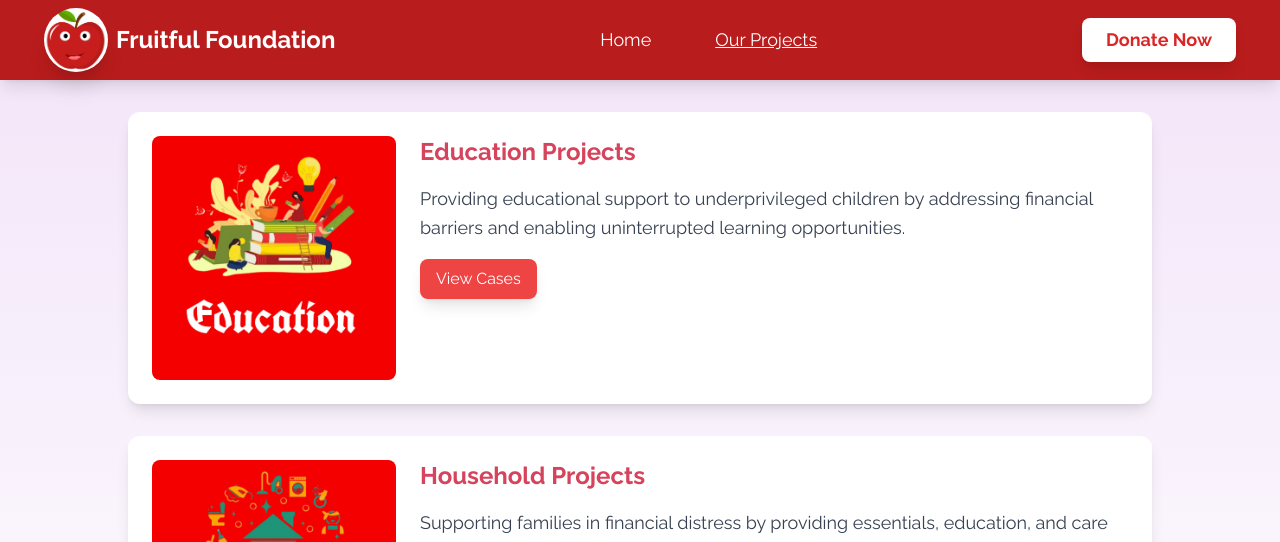
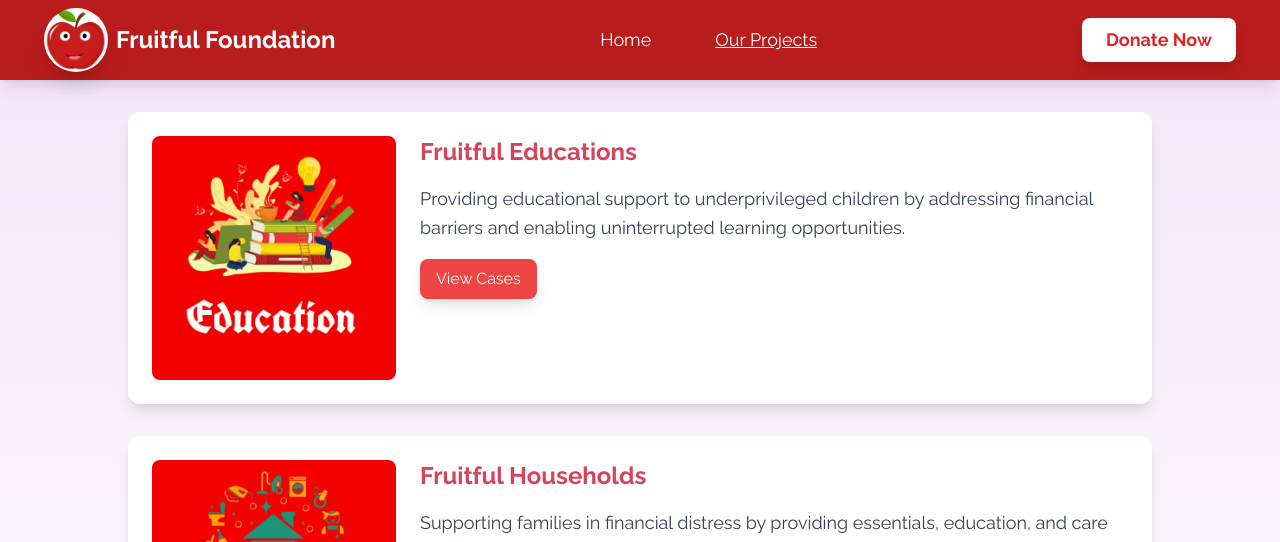
Before and after one commit to rouhan14/fruitful-foundation, a React (Vite) app: page /projects in a window 1280 px wide. Shown: the top 542 px of the page. Built offline with nearby package versions, Linux system fonts and the light colour scheme.

Commit message:
Change name of projects

```diff
--- a/src/components/Projects.jsx
+++ b/src/components/Projects.jsx
@@ -152,7 +152,7 @@ const Projects = () => {
                 />
                 <div className="ml-6">
                   <h2 className="text-2xl font-semibold text-[#D5435C] mb-4">
-                    Education Projects
+                    Fruitful Educations
                   </h2>
                   <p className="text-lg text-gray-700 mb-4 leading-relaxed">
                   Providing educational support to underprivileged children by addressing financial barriers and enabling uninterrupted learning opportunities.
@@ -170,7 +170,7 @@ const Projects = () => {
             // Detailed View for Project 1
             <div>
               <h2 className="text-2xl font-semibold text-[#D5435C] mb-4">
-                Education Projects
+              Fruitful Educations
               </h2>
               <ul className="space-y-4 text-lg text-gray-700">
                 <li className="p-4 rounded-lg bg-gray-50 shadow-md">
@@ -221,7 +221,7 @@ const Projects = () => {
                 />
                 <div className="ml-6">
                   <h2 className="text-2xl font-semibold text-[#D5435C] mb-4">
-                    Household Projects
+                  Fruitful Households
                   </h2>
                   <p className="text-lg text-gray-700 mb-4 leading-relaxed">
                   Supporting families in financial distress by providing essentials, education, and care for those struggling to make ends meet.
@@ -239,7 +239,7 @@ const Projects = () => {
             // Detailed View for Project 2
             <div>
               <h2 className="text-2xl font-semibold text-[#D5435C] mb-4">
-                Household Projects
+                Fruitful Households
               </h2>
               <ul className="space-y-4 text-lg text-gray-700">
                 <li className="p-4 rounded-lg bg-gray-50 shadow-md">
```
